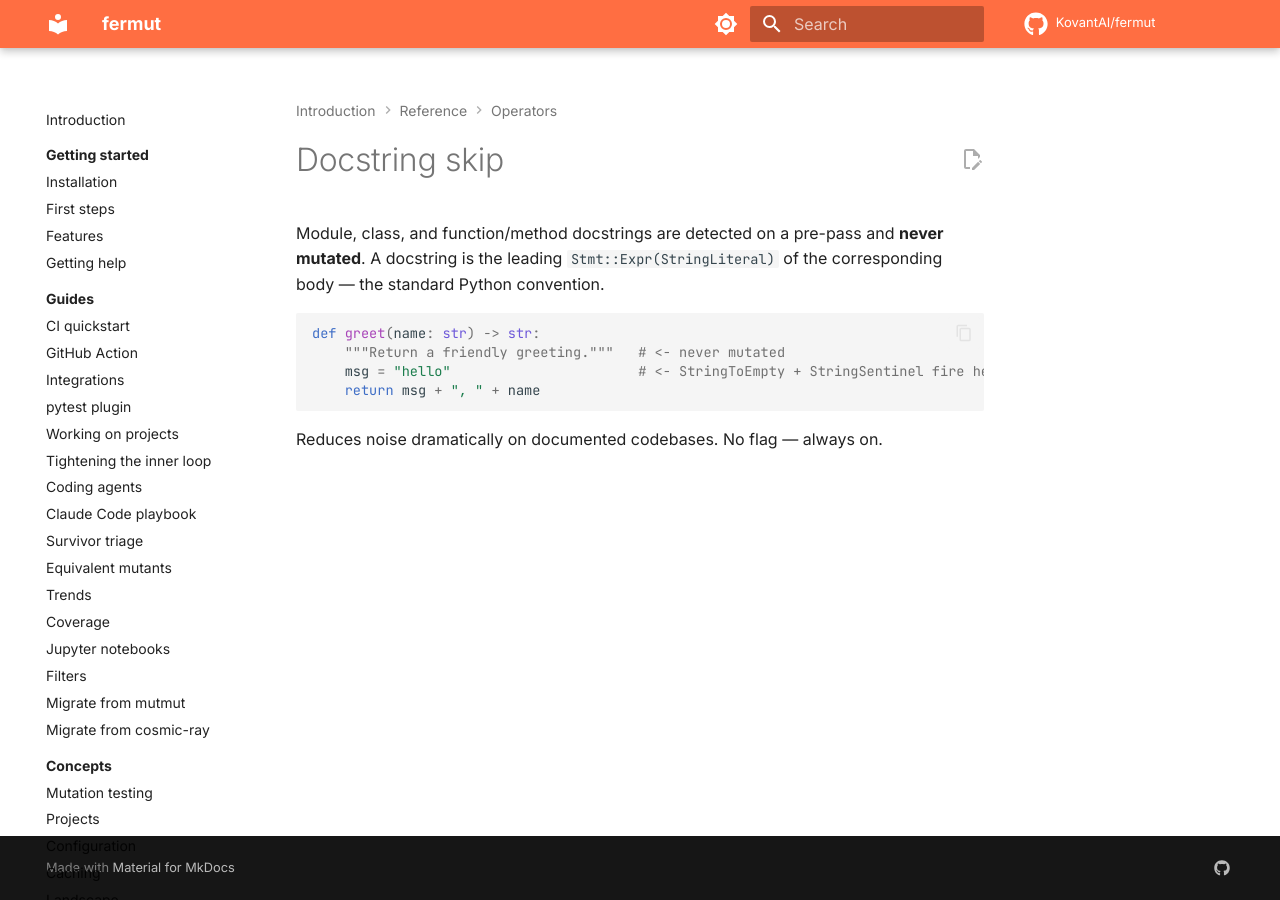
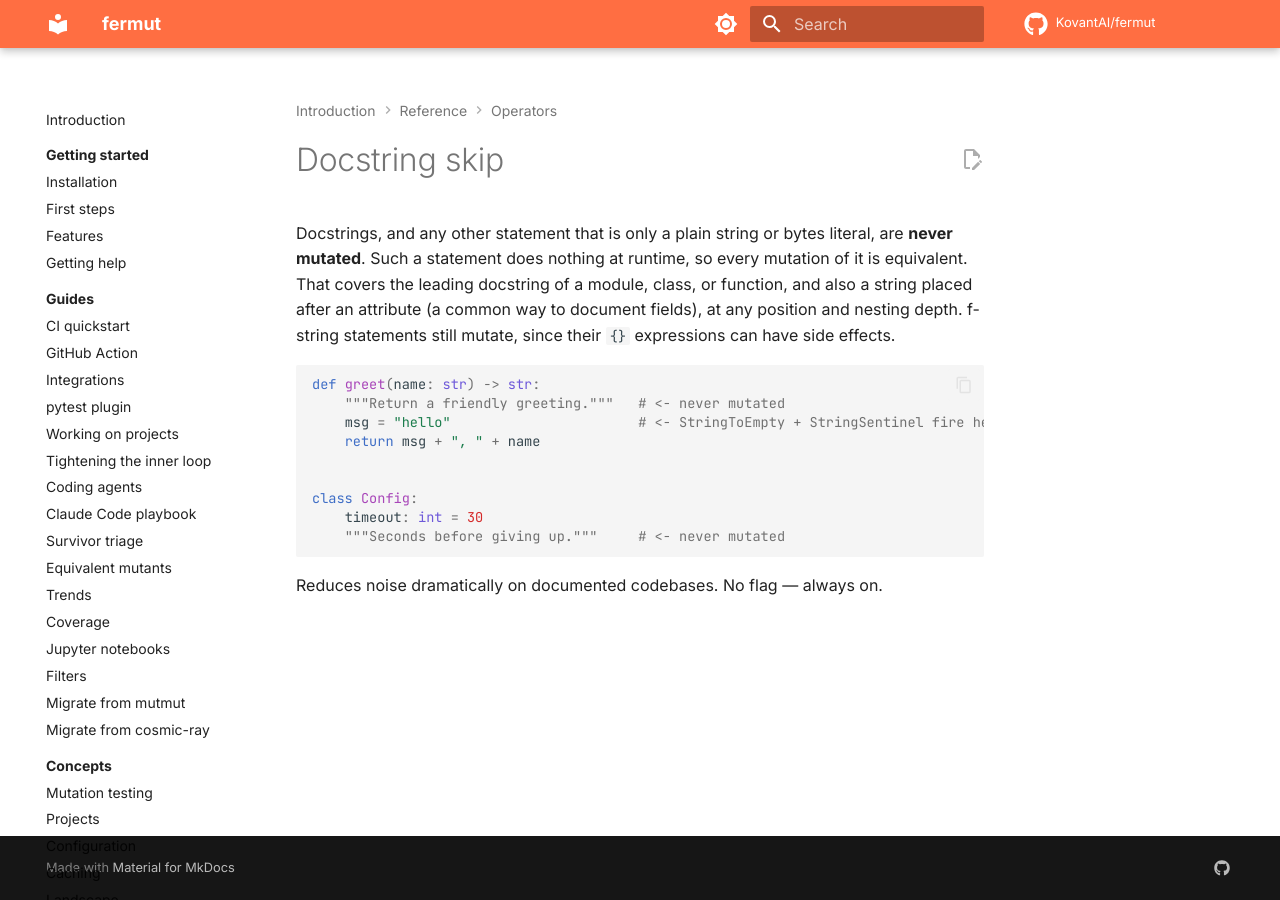
Before and after one commit to KovantAI/fermut, an MkDocs documentation site: the page built from docs/reference/operators/docstring-skip.md, in a window 1280 px wide. Built offline with MkDocs 1.6.1 and Material for MkDocs 9.7.7, drawn with Linux system fonts in a browser that asks for light colours; comment, search, counter and statistics services are not loaded.

Commit message:
Fix incorrect mutator visit range (#135)
* fix incorrect mutator visit of strings

````diff
--- a/docs/reference/operators/docstring-skip.md
+++ b/docs/reference/operators/docstring-skip.md
@@ -1,15 +1,23 @@
 # Docstring skip
 
-Module, class, and function/method docstrings are detected on a
-pre-pass and **never mutated**. A docstring is the leading
-`Stmt::Expr(StringLiteral)` of the corresponding body — the
-standard Python convention.
+Docstrings, and any other statement that is only a plain string or
+bytes literal, are **never mutated**. Such a statement does nothing at
+runtime, so every mutation of it is equivalent. That covers the leading
+docstring of a module, class, or function, and also a string placed
+after an attribute (a common way to document fields), at any position
+and nesting depth. f-string statements still mutate, since their `{}`
+expressions can have side effects.
 
 ```python
 def greet(name: str) -> str:
     """Return a friendly greeting."""   # <- never mutated
     msg = "hello"                       # <- StringToEmpty + StringSentinel fire here
     return msg + ", " + name
+
+
+class Config:
+    timeout: int = 30
+    """Seconds before giving up."""     # <- never mutated
 ```
 
 Reduces noise dramatically on documented codebases. No flag —
````
Also changed, not shown: docs/getting-started/features.md (+2 -2 lines), docs/reference/operators/index.md (+2 -2 lines), 1 other file.
